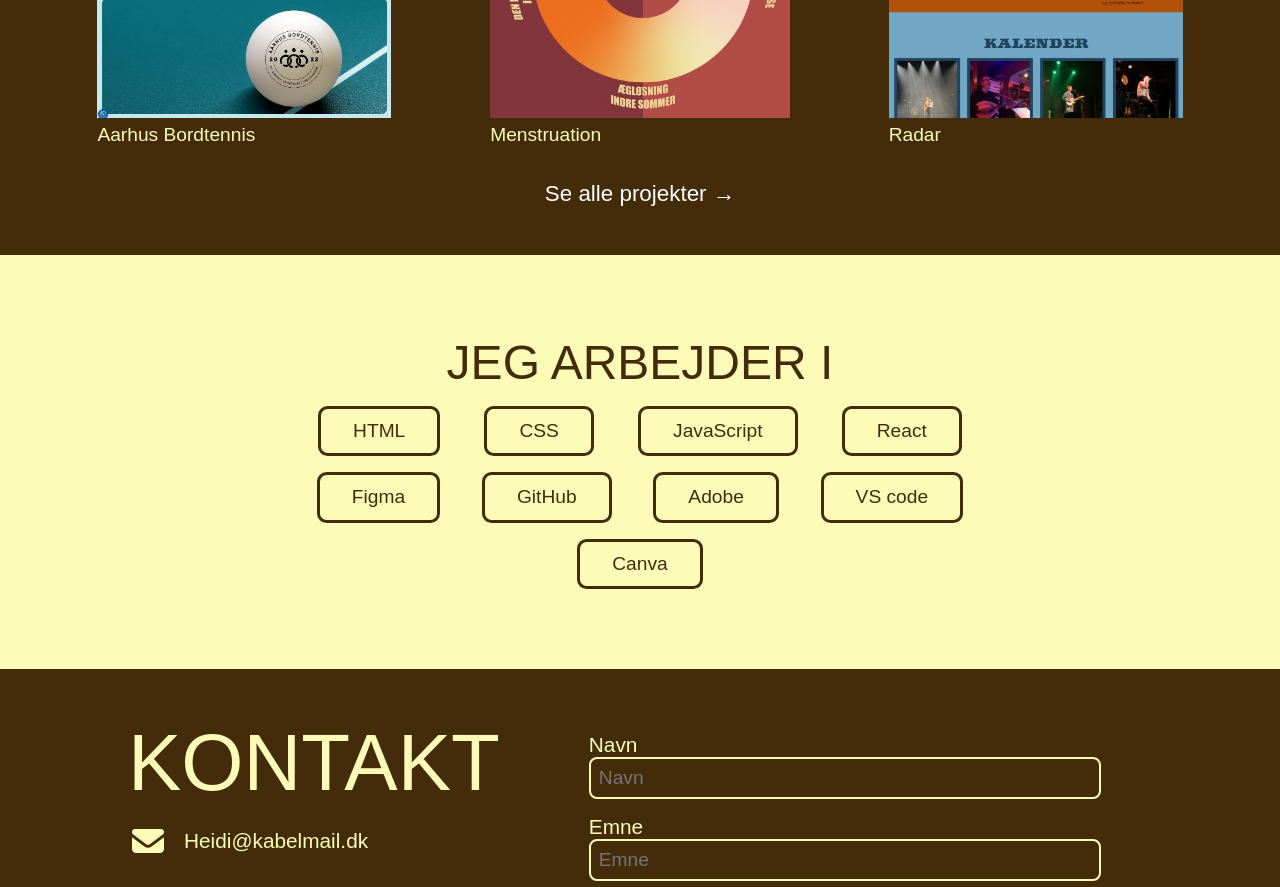
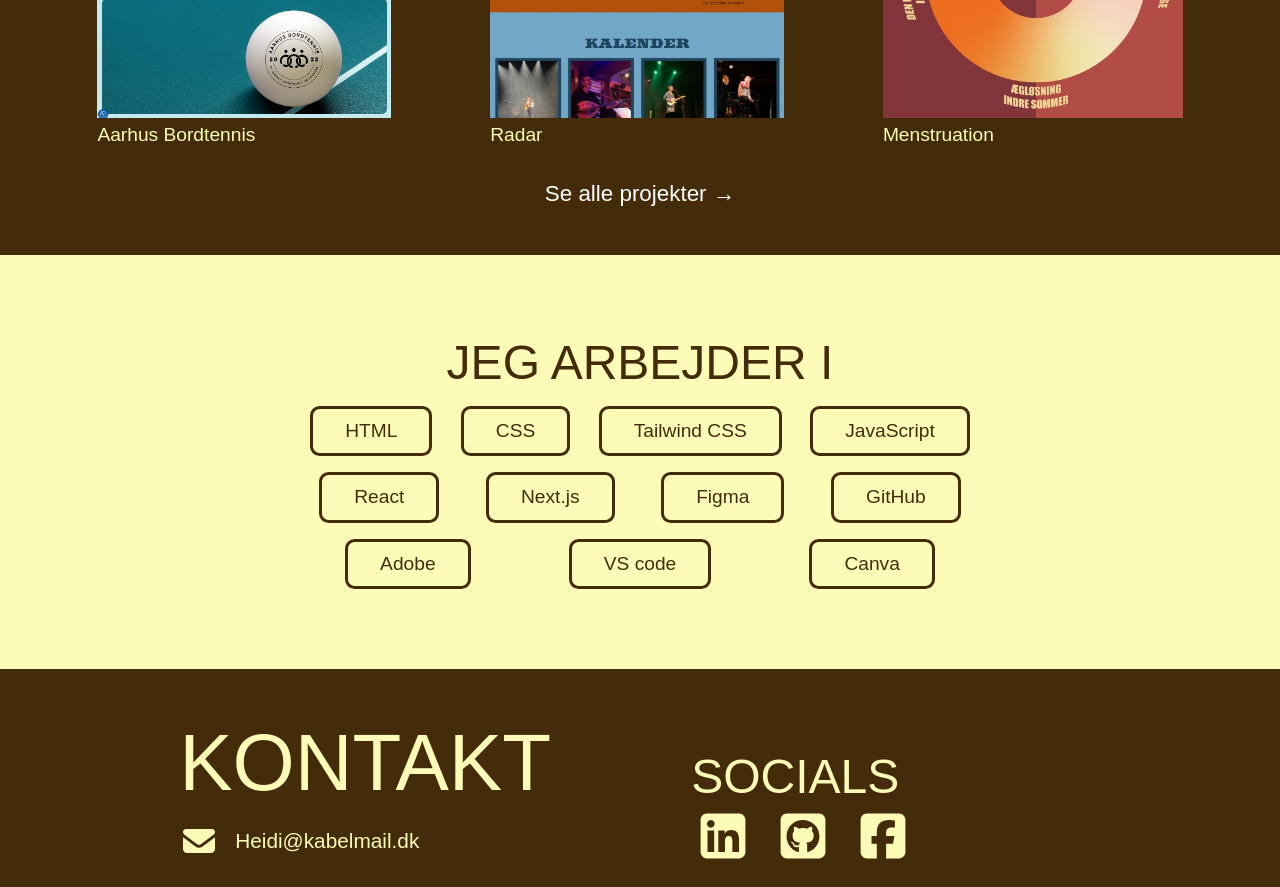
Before and after one commit to Heidi-Astrup/Heidi-Astrup.github.io, a React (Vite) app: page / in a window 1280 px wide. Shown: the part 1000-1887 px from the top of the page. Built offline with nearby package versions, Linux system fonts and the light colour scheme; a web font is replaced by a local one.

Commit message:
Changes to search job

```diff
--- a/public/data/projects.json
+++ b/public/data/projects.json
@@ -1,17 +1,18 @@
 [
   {
     "id": 0,
-    "title": "HAPS",
-    "subtitle": "website",
-    "year": 2024,
-    "semester": "1. semester",
-    "grade": "Ingen karakter givet",
-    "description": "Madside med opskriter, for studerende. Case med et webunivers",
-    "description2": "HAPS er en hjemmeside med fokus på opskrifter, madplaner og inspiration til hverdagsmad. På siden kan man finde en samling af opskrifter, der er opdelt i forskellige kategorier som f.eks. hurtig mad, vegetarretter, budgetvenlige måltider og proteinrige opskrifter. Derudover tilbyder HAPS en ugentlig madplan samt en indkøbsfunktion, der samler de nødvendige ingredienser til opskrifterne. Hjemmesiden indeholder også en blogsektion, hvor der deles idéer og tips relateret til mad og måltider i hverdagen.",
-    "tags": ["HTML", "CSS"],
-    "image": "images/hapsBla.png",
-    "screenImage": "images/websitesScreen/hapsScreen.png",
-    "url": "https://haps.astrupdesigns.dk/madplan.html"
+    "title": "Aarhus Bordtennis",
+    "subtitle": "Aktivt website",
+    "year": 2025,
+    "semester": "Lavet uden studie sammenhæng, som frivilligt arbejde",
+    "grade": "Ingen karakter",
+    "description": "Informationsside for Aarhus Bordtennisklub, med fokus på at gøre siden mere aktiv og brugervenlig.",
+    "description2": "Dette website er klubbens officielle hjemmeside, hvor medlemmer og interesserede kan finde information om tilbud og aktiviteter. Der er lagt vægt på at formidle klubbens værdier som fællesskab, udvikling og sportslig aktivitet, bl.a. gennem tekstindhold og billeder fra træning og events. Websitet fungerer som en digital indgang til klubben og understøtter både kommunikation med nuværende medlemmer og rekruttering af nye.",
+    "tags": ["Wordpress"],
+    "image": "images/bordtennisBla.png",
+    "screenImage": "images/websitesScreen/aabtScreen.png",
+    "topImage": "images/aabtHel.jpg",
+    "url": "https://aarhusbordtennis.dk/"
   },
   {
     "id": 1,
@@ -30,20 +31,6 @@
   },
   {
     "id": 2,
-    "title": "Zero BuzzBrew",
-    "subtitle": "Website",
-    "year": 2025,
-    "semester": "2. semester",
-    "grade": "Ingen karakter givet",
-    "description": "Gruppeprojekt med at lave en hjemmeside for et fiktivt bryggeri, med fokus på at skabe fællesskab for unge.",
-    "description2": "Sammen med en gruppe har jeg udviklet websitet for ZeroBuzz Brew, et fiktivt microbryggeri. På siden findes beskrivelser af, hvordan øllene opleves sensorisk: hvor tydeligt brus de indeholder, hvorvidt de fremstår grumsede, og hvordan smagen ændrer sig ved forskellige temperaturer. Designet er farverigt og moderne, og der er arbejdet med grafiske elementer og infografik til at formidle produktinformation og brygningsproces på en enkel måde.",
-    "tags": ["HTML", "CSS", "JavaScript"],
-    "image": "images/brewBla.png",
-    "screenImage": "images/websitesScreen/buzzScreen.png",
-    "url": "https://zerobuzzbrew.astrupdesigns.dk/"
-  },
-  {
-    "id": 3,
     "title": "Menstruation",
     "subtitle": "Informativ website",
     "year": 2025,
@@ -58,18 +45,31 @@
     "url": "https://menstruation.astrupdesigns.dk/"
   },
   {
+    "id": 3,
+    "title": "Zero BuzzBrew",
+    "subtitle": "Website",
+    "year": 2025,
+    "semester": "2. semester",
+    "grade": "Ingen karakter givet",
+    "description": "Gruppeprojekt med at lave en hjemmeside for et fiktivt bryggeri, med fokus på at skabe fællesskab for unge.",
+    "description2": "Sammen med en gruppe har jeg udviklet websitet for ZeroBuzz Brew, et fiktivt microbryggeri. På siden findes beskrivelser af, hvordan øllene opleves sensorisk: hvor tydeligt brus de indeholder, hvorvidt de fremstår grumsede, og hvordan smagen ændrer sig ved forskellige temperaturer. Designet er farverigt og moderne, og der er arbejdet med grafiske elementer og infografik til at formidle produktinformation og brygningsproces på en enkel måde.",
+    "tags": ["HTML", "CSS", "JavaScript"],
+    "image": "images/brewBla.png",
+    "screenImage": "images/websitesScreen/buzzScreen.png",
+    "url": "https://zerobuzzbrew.astrupdesigns.dk/"
+  },
+  {
     "id": 4,
-    "title": "Aarhus Bordtennis",
-    "subtitle": "Aktivt website",
-    "year": 2025,
-    "semester": "Lavet uden studie sammenhæng, som frivilligt arbejde",
-    "grade": "Ingen karakter",
-    "description": "Informationsside for Aarhus Bordtennisklub, med fokus på at gøre siden mere aktiv og brugervenlig.",
-    "description2": "Dette website er klubbens officielle hjemmeside, hvor medlemmer og interesserede kan finde information om tilbud og aktiviteter. Der er lagt vægt på at formidle klubbens værdier som fællesskab, udvikling og sportslig aktivitet, bl.a. gennem tekstindhold og billeder fra træning og events. Websitet fungerer som en digital indgang til klubben og understøtter både kommunikation med nuværende medlemmer og rekruttering af nye.",
-    "tags": ["Wordpress"],
-    "image": "images/bordtennisBla.png",
-    "screenImage": "images/websitesScreen/aabtScreen.png",
-    "topImage": "images/aabtHel.jpg",
-    "url": "https://aarhusbordtennis.dk/"
+    "title": "HAPS",
+    "subtitle": "website",
+    "year": 2024,
+    "semester": "1. semester",
+    "grade": "Ingen karakter givet",
+    "description": "Madside med opskriter, for studerende. Case med et webunivers",
+    "description2": "HAPS er en hjemmeside med fokus på opskrifter, madplaner og inspiration til hverdagsmad. På siden kan man finde en samling af opskrifter, der er opdelt i forskellige kategorier som f.eks. hurtig mad, vegetarretter, budgetvenlige måltider og proteinrige opskrifter. Derudover tilbyder HAPS en ugentlig madplan samt en indkøbsfunktion, der samler de nødvendige ingredienser til opskrifterne. Hjemmesiden indeholder også en blogsektion, hvor der deles idéer og tips relateret til mad og måltider i hverdagen.",
+    "tags": ["HTML", "CSS"],
+    "image": "images/hapsBla.png",
+    "screenImage": "images/websitesScreen/hapsScreen.png",
+    "url": "https://haps.astrupdesigns.dk/madplan.html"
   }
 ]
--- a/src/components/FooterContact.jsx
+++ b/src/components/FooterContact.jsx
@@ -18,7 +18,8 @@ export default function FooterContact() {
           <img src={phone} alt="Telefon ikon" />
           22 36 72 07
         </a>
-
+      </div>
+      <div className="kontaktDel">
         <h3>SOCIALS</h3>
         <a href="https://www.linkedin.com/in/heidi-astrup-b2661a325/">
           <img src={linkedin} alt="" />
@@ -30,7 +31,7 @@ export default function FooterContact() {
           <img src={facebook} alt="" />
         </a>
       </div>
-      <ContactForm />
+      {/* <ContactForm /> */}
     </div>
   );
 }
--- a/src/components/ProjektTop.jsx
+++ b/src/components/ProjektTop.jsx
@@ -8,7 +8,7 @@ export default function ProjectTop() {
     async function fetchProjects() {
       const response = await fetch("/data/projects.json");
       const data = await response.json();
-      const chosen = [data[4], data[3], data[1]]; //vælger 3 bestemte objekter i min JSON fil
+      const chosen = [data[0], data[1], data[2]]; //vælger 3 bestemte objekter i min JSON fil
       setSelectedItems(chosen);
     }
     fetchProjects();
--- a/src/pages/About.jsx
+++ b/src/pages/About.jsx
@@ -27,11 +27,6 @@ export default function About() {
           arbejde som multimediedesigner.
         </p>
         <br />
-        <p>
-          Jeg elsker at lære nyt og ser frem til at <strong>udvikle</strong> mig
-          yderligere gennem min kommende praktik.
-        </p>
-        <br />
       </article>
       <img src={profilbillede} alt="Profilbillede af Heidi" />
     </main>
--- a/src/pages/Home.jsx
+++ b/src/pages/Home.jsx
@@ -9,7 +9,7 @@ export default function Home() {
         <div className="startside">
           <article>
             <h2>Heidi astrup</h2>
-            <h4>Multimediedesignstuderende</h4>
+            <h4>Multimediedesigner</h4>
             <p>
               med speciale i <strong>frontend</strong>
             </p>
@@ -26,8 +26,10 @@ export default function Home() {
           <div className="kompetencer">
             <p>HTML</p>
             <p>CSS</p>
+            <p>Tailwind CSS</p>
             <p>JavaScript</p>
             <p>React</p>
+            <p>Next.js</p>
             <p>Figma</p>
             <p>GitHub</p>
             <p>Adobe</p>
```
